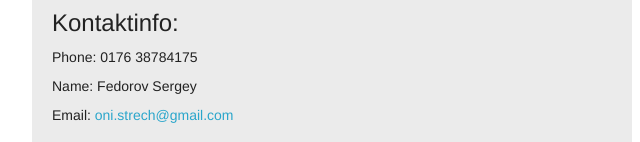
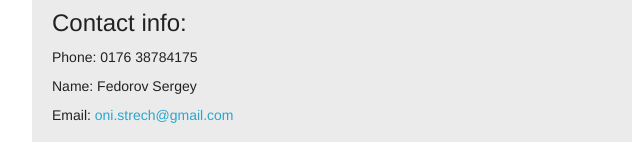
Before and after one commit to Strech/cover-letter, a plain HTML site: page index.en.html in a window 1280 px wide. Shown: the part 819-961 px from the top of the page, 308-948 px from the left. Drawn offline with Linux system fonts and the light colour scheme.

Commit message:
Fixed contact info

```diff
--- a/index.en.html
+++ b/index.en.html
@@ -841,7 +841,7 @@ body.outlook p {
                       <table class="twelve columns">
                         <tr>
                           <td class="last right-text-pad">
-                            <h5>Kontaktinfo:</h5>
+                            <h5>Contact info:</h5>
                             <p>Phone: 0176 38784175</p>
                             <p>Name: Fedorov Sergey</p>
                             <p>Email: <a href="mailto:oni.strech@gmail.com">oni.strech@gmail.com</a></p>
```
